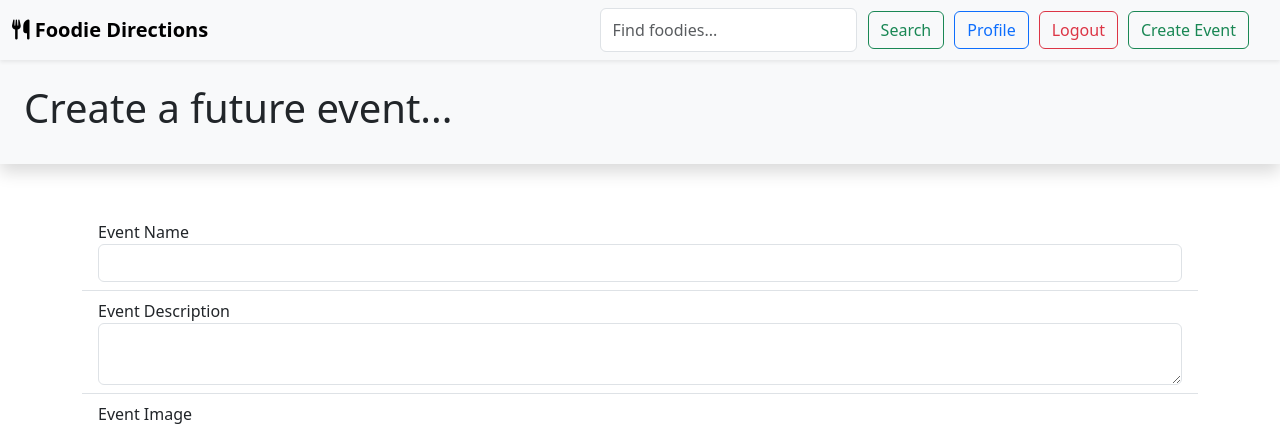
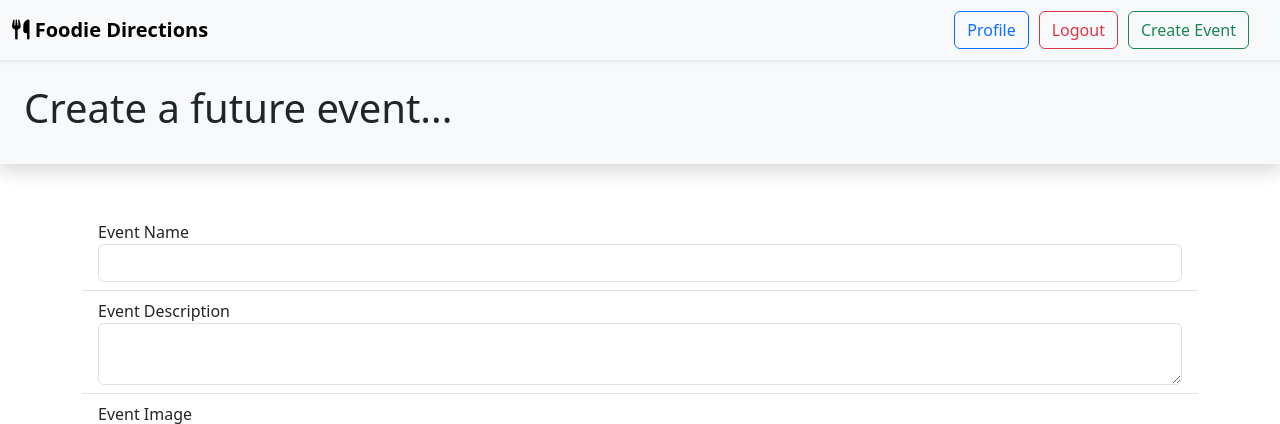
Before and after one commit to finlopes97/GourmetAdventures, a Flask app: page /create in a window 1280 px wide. Shown: the top 424 px of the page. Run offline with Flask 3, Linux system fonts and the light colour scheme; the visitor is signed in with stand-in values (Sample User, id 1); some libraries are stand-ins or nearby versions.

Commit message:
deleted search bar, non-functional

```diff
--- a/website/templates/base.html
+++ b/website/templates/base.html
@@ -32,13 +32,6 @@
                     </div>
                     <div class="offcanvas-body">
                         <ul class="navbar-nav justify-content-end flex-grow-1 pe-3">
-                            <!-- Searchbar -->
-                            <li class="nav-item ms-md-1 mt-1 mt-md-0">
-                                <form class="d-flex ms-auto mb-0">
-                                    <input class="form-control me-2" type="search" placeholder="Find foodies..." aria-label="Search">
-                                    <button class="btn btn-outline-success" type="submit">Search</button>
-                                </form>
-                            </li>
                             <!-- Login button -->
                             {% if current_user.is_authenticated %}
                                 <li class="nav-item ms-md-1 mt-1 mt-md-0">
@@ -56,10 +49,6 @@
                             <li class="nav-item ms-md-1 mt-1 mt-md-0">
                                 <a type="button" class="nav-item btn btn-outline-success" href="/create">Create Event</a>
                             </li>
-                            <!-- Bookings link
-                            <li class="nav-item">
-                                <a type="button" class="nav-item btn btn-light" href="/bookings">Bookings</a>
-                            </li> -->
                         </ul>
                     </div>
                 </div>
```
